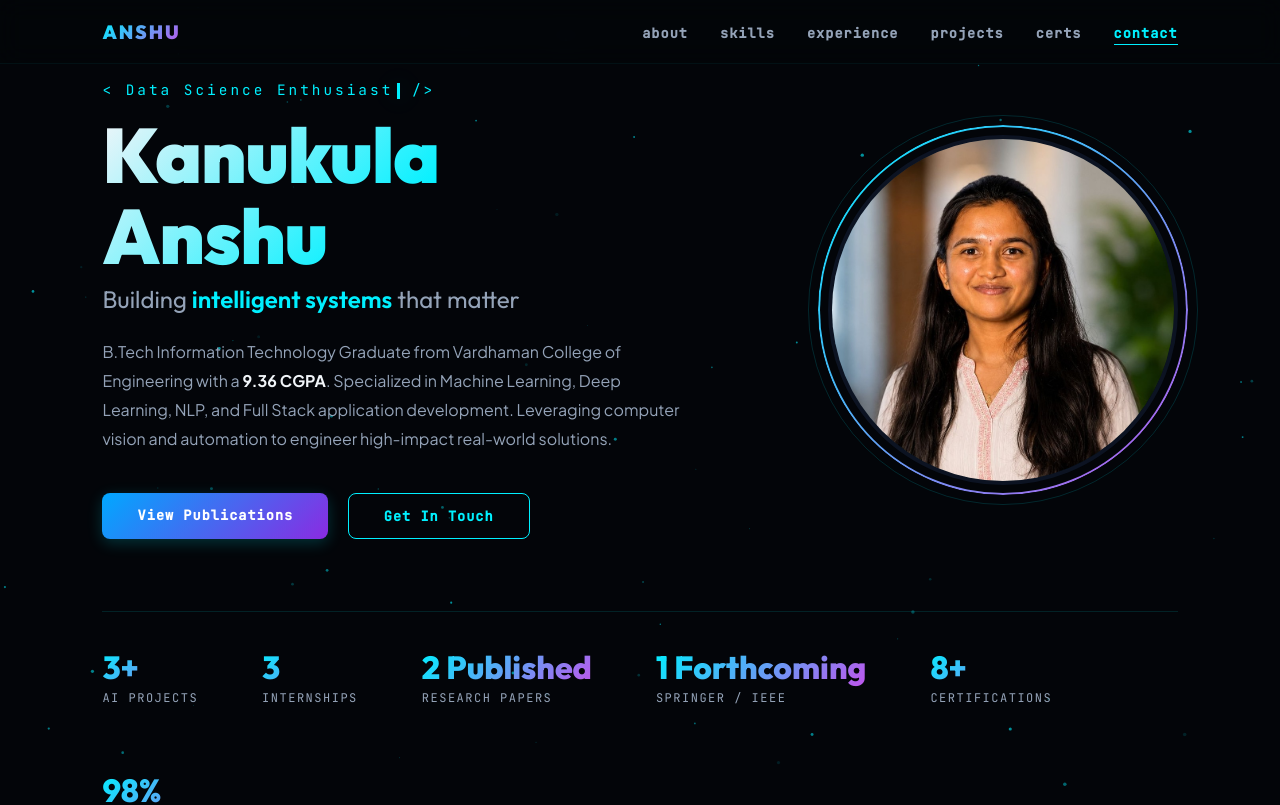
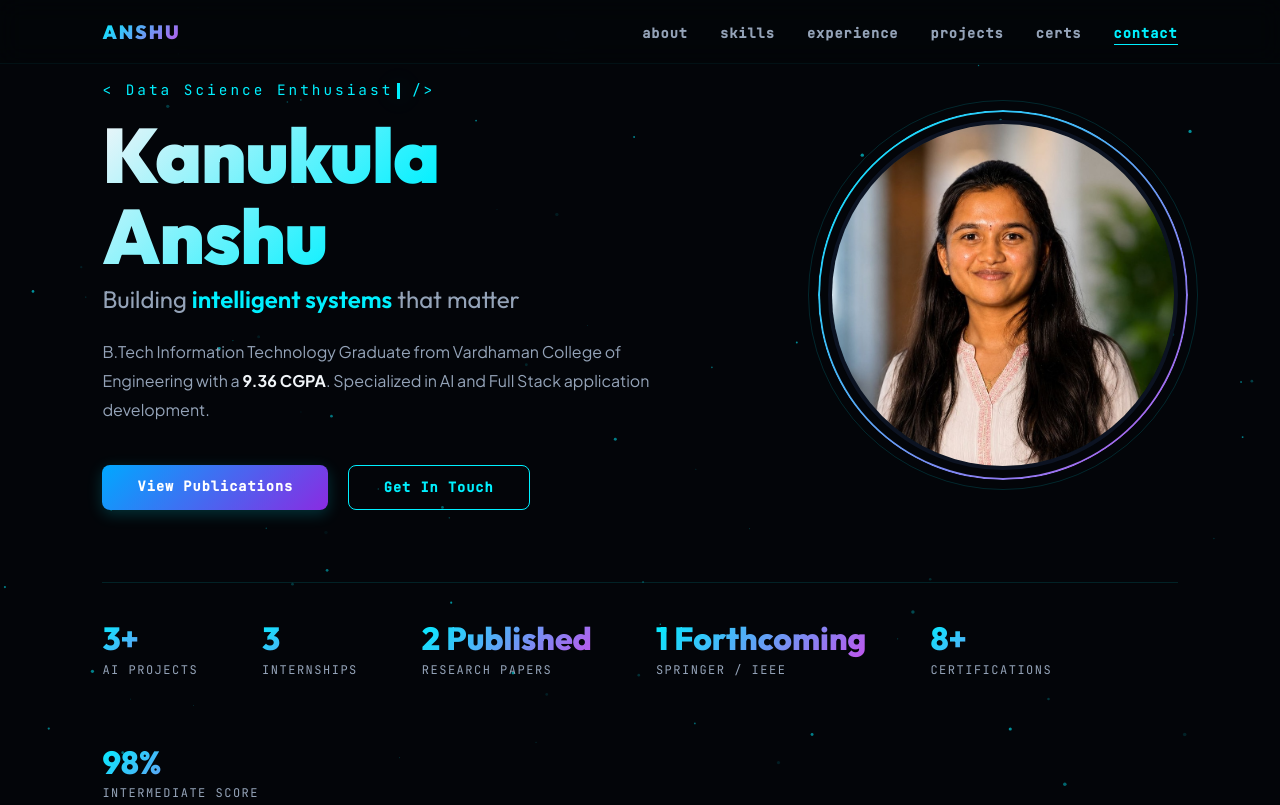
Before and after one commit to Anshukanukula/anshu-portfolio, a React (Vite) app: page / in a window 1280 px wide. Shown: the top 805 px of the page. Built offline with nearby package versions, Linux system fonts and the light colour scheme.

Commit message:
Simplify Hero bio description text

```diff
--- a/src/components/Hero.jsx
+++ b/src/components/Hero.jsx
@@ -172,9 +172,7 @@ export default function Hero() {
             }}
           >
             B.Tech Information Technology Graduate from Vardhaman College of Engineering with a{' '}
-            <strong style={{ color: 'var(--white)' }}>9.36 CGPA</strong>. Specialized in Machine Learning, Deep
-            Learning, NLP, and Full Stack application development. Leveraging computer vision and automation to engineer
-            high-impact real-world solutions.
+            <strong style={{ color: 'var(--white)' }}>9.36 CGPA</strong>. Specialized in AI and Full Stack application development.
           </p>
           <div
             className="hero-btns"
```
